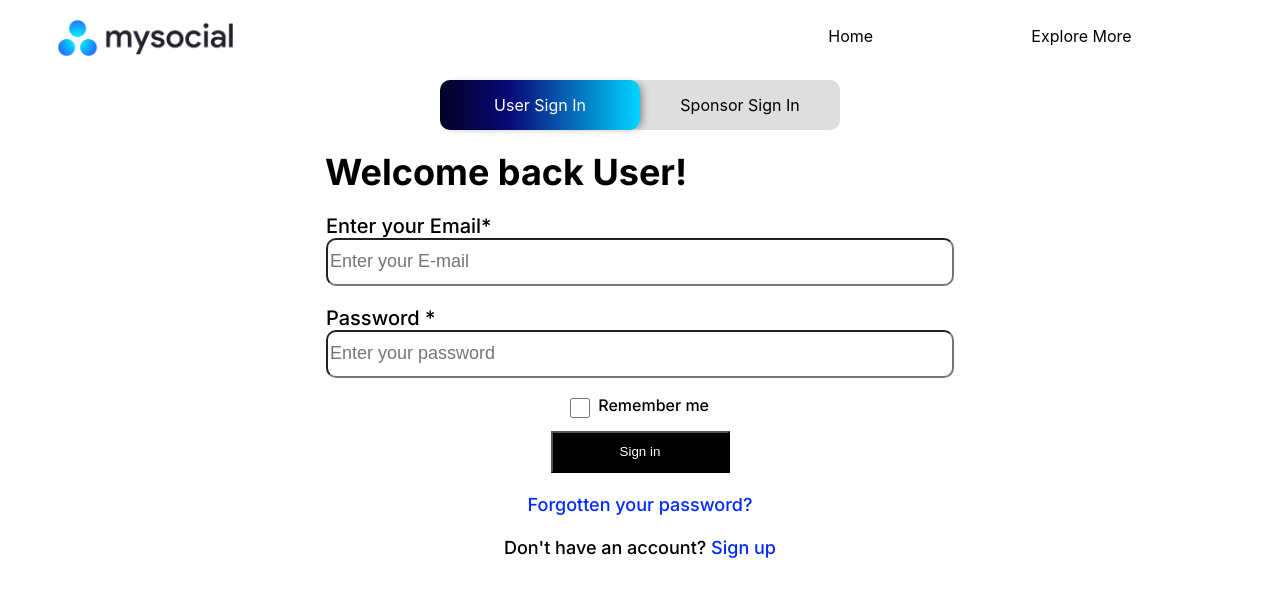
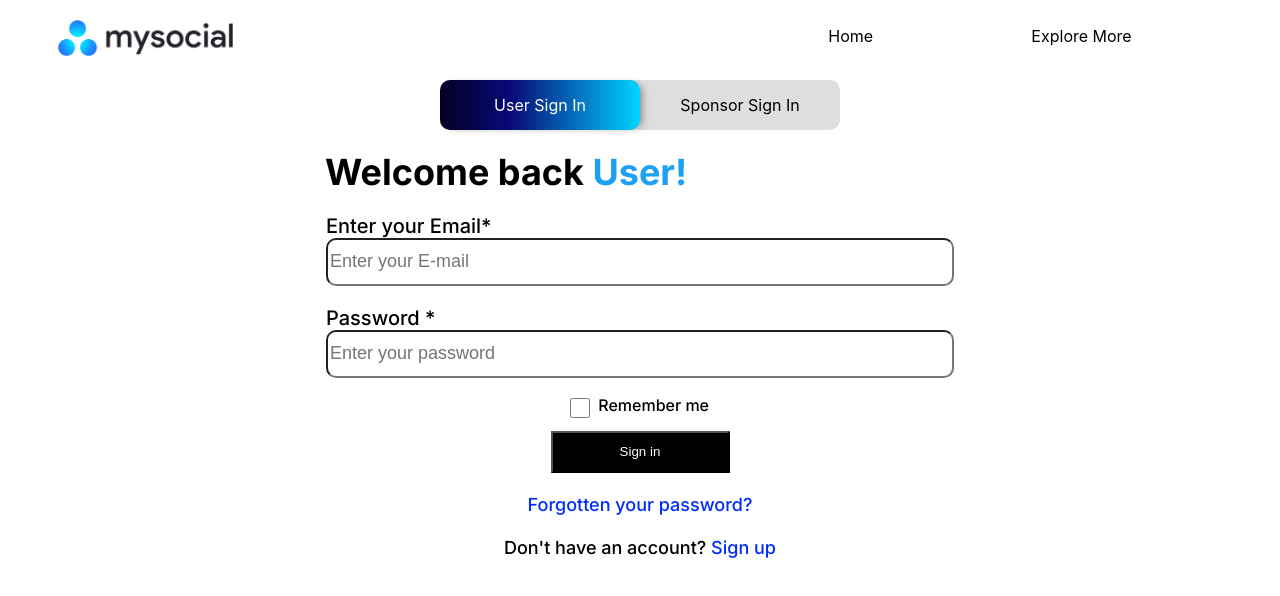
Before and after one commit to padmanabhanpaddy/Sponsorhub, a React (Create React App) app: page /user_signin in a window 1280 px wide. Shown: the top 596 px of the page. Built offline with nearby package versions, Linux system fonts and the light colour scheme.

Commit message:
Changed landing page and sign in page UI/UX

```diff
--- a/src/components/Signin.js
+++ b/src/components/Signin.js
@@ -54,9 +54,11 @@ export default function Signin(props) {
       </div>
       <div className="outer-container">
         <div className="signin">
+          Welcome back&nbsp;
+          <p className="dynamicTextSignin">
           {props.is_user === true
-            ? "Welcome back User!"
-            : "Welcome back Sponsor!"}
+            ? "User!"
+            : "Sponsor!"}</p>
         </div>
         <div className="emaildes">
           <div className="email">Enter your Email*</div>
--- a/src/styles/Signin.css
+++ b/src/styles/Signin.css
@@ -9,8 +9,8 @@
 .signin {
   display: flex;
   align-items: start;
-  justify-content: space-evenly;
-  flex-direction: column;
+  justify-content: start;
+  flex-direction: row;
   margin-top: 20px;
   margin-bottom: 20px;
   width: 630px;
@@ -185,3 +185,9 @@
 .signupLink {
   color: #002aff;
 }
+
+.dynamicTextSignin{
+  padding: 0;
+  margin: 0;
+  color: #1da1f2;
+}
```
